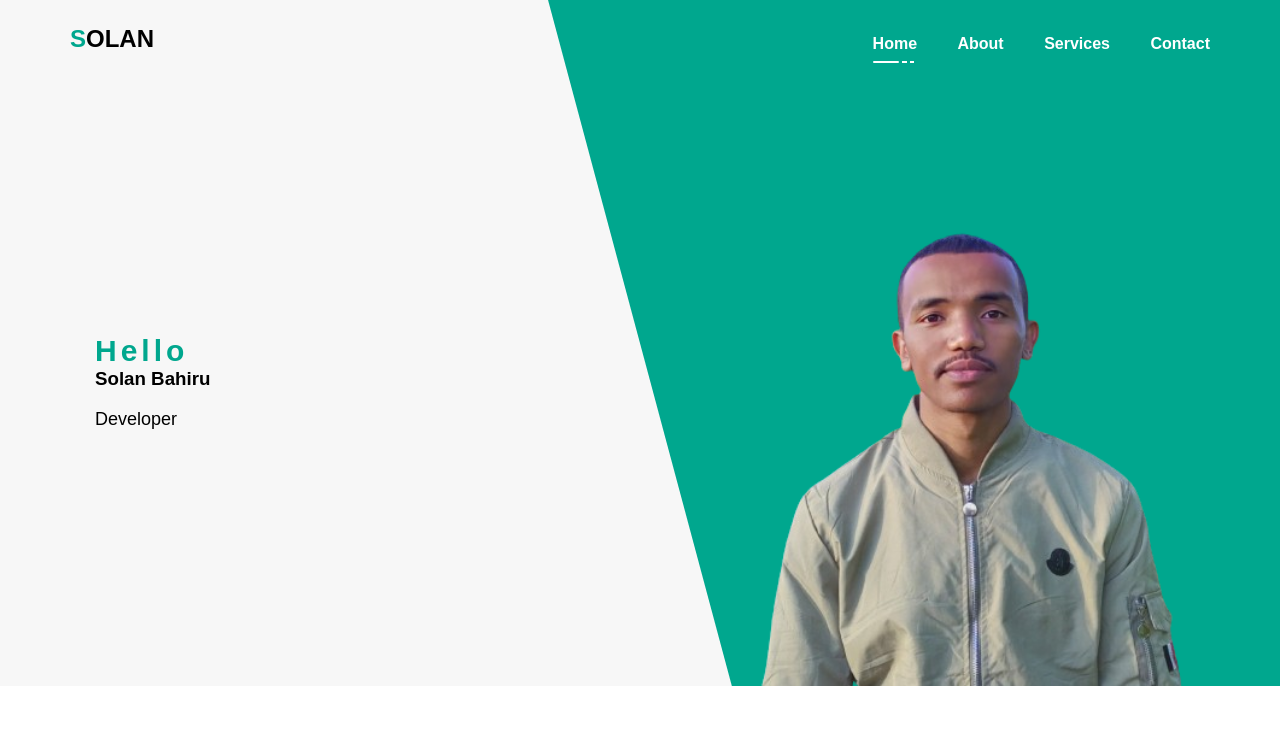
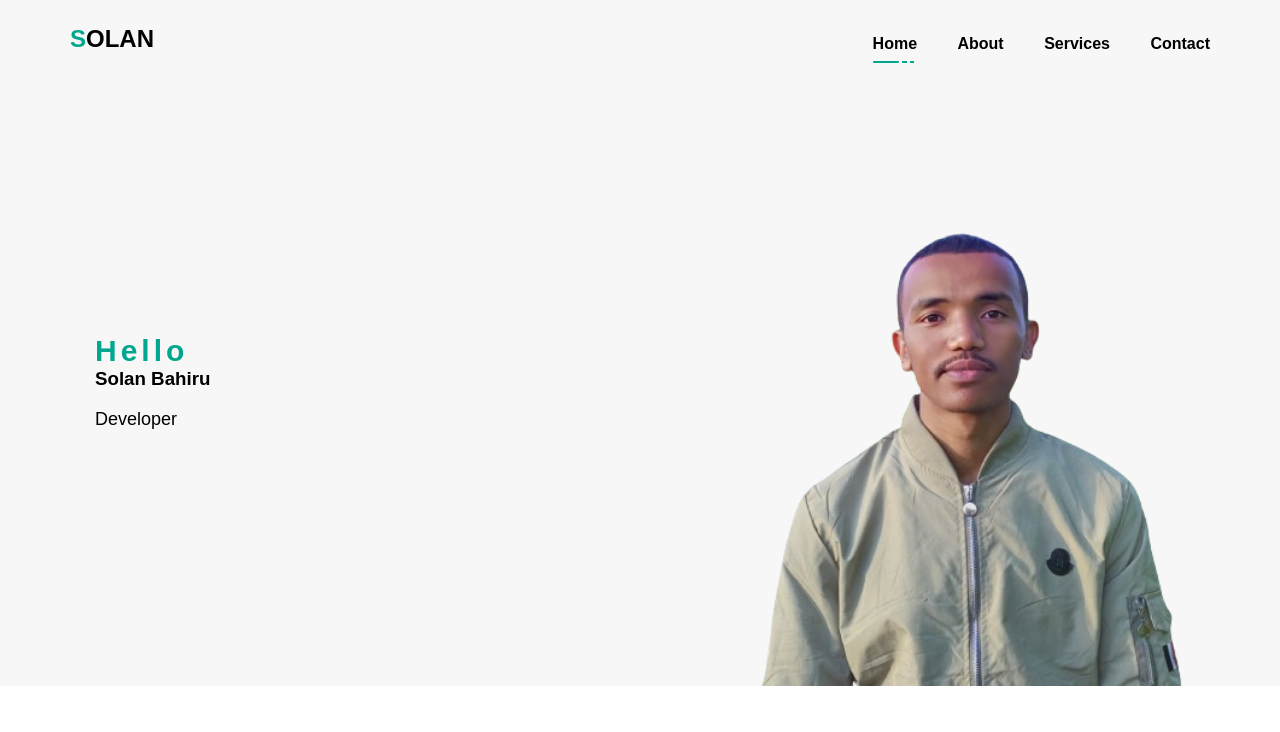
Before and after one commit to Solanbahiru/Portifolio, a plain HTML site: page index.html in a window 1280 px wide. Shown: the top 732 px of the page. Drawn offline with Linux system fonts and the light colour scheme.

Commit message:
Update style.css

```diff
--- a/css/style.css
+++ b/css/style.css
@@ -177,7 +177,7 @@ img
 }
 .navbar .menu .nav-item .nav-link
 {
-    color: var(--white);
+    color: var(--black-900);
     font-size: 16px;
     font-weight: 600;
     display: block;
@@ -192,7 +192,7 @@ img
 {
     width: 0;
     height: 2px;
-    background-color: var(--white);
+    background-color: var(--main-color);
     position: absolute;
     left: 0;
     bottom: 0;
@@ -207,7 +207,7 @@ img
     content: '';
     width: 0;
     height: 2px;
-    background-color: var(--white);
+    background-color: var(--main-color);
     left: 110%;
 }
 .navbar .nav-item .nav-link span::after
@@ -216,7 +216,7 @@ img
     content: '';
     width: 0;
     height: 2px;
-    background-color: var(--white);
+    background-color: var(--main-color);
     left: 140%;
 }
 .navbar.sticky .nav-item a span,.navbar.sticky .nav-item a span::before,.navbar.sticky .nav-item a span::after
@@ -334,25 +334,6 @@ img
     position: relative;
     width: 115%;
     z-index: 789;
-}
-.header-shape
-{
-    position: absolute;
-    top: 0;
-    right: 0;
-    width: 50%;
-    height: 100%;
-}
-.header-shape::before
-{
-    position: absolute;
-    content: '';
-    width: 1000%;
-    height: 100%;
-    background-color: var(--main-color);
-    transform: skewX(15deg);
-    top: 0;
-    left: 0;
 }
 /*===== About =====*/
 .about-section .about-image,
```
